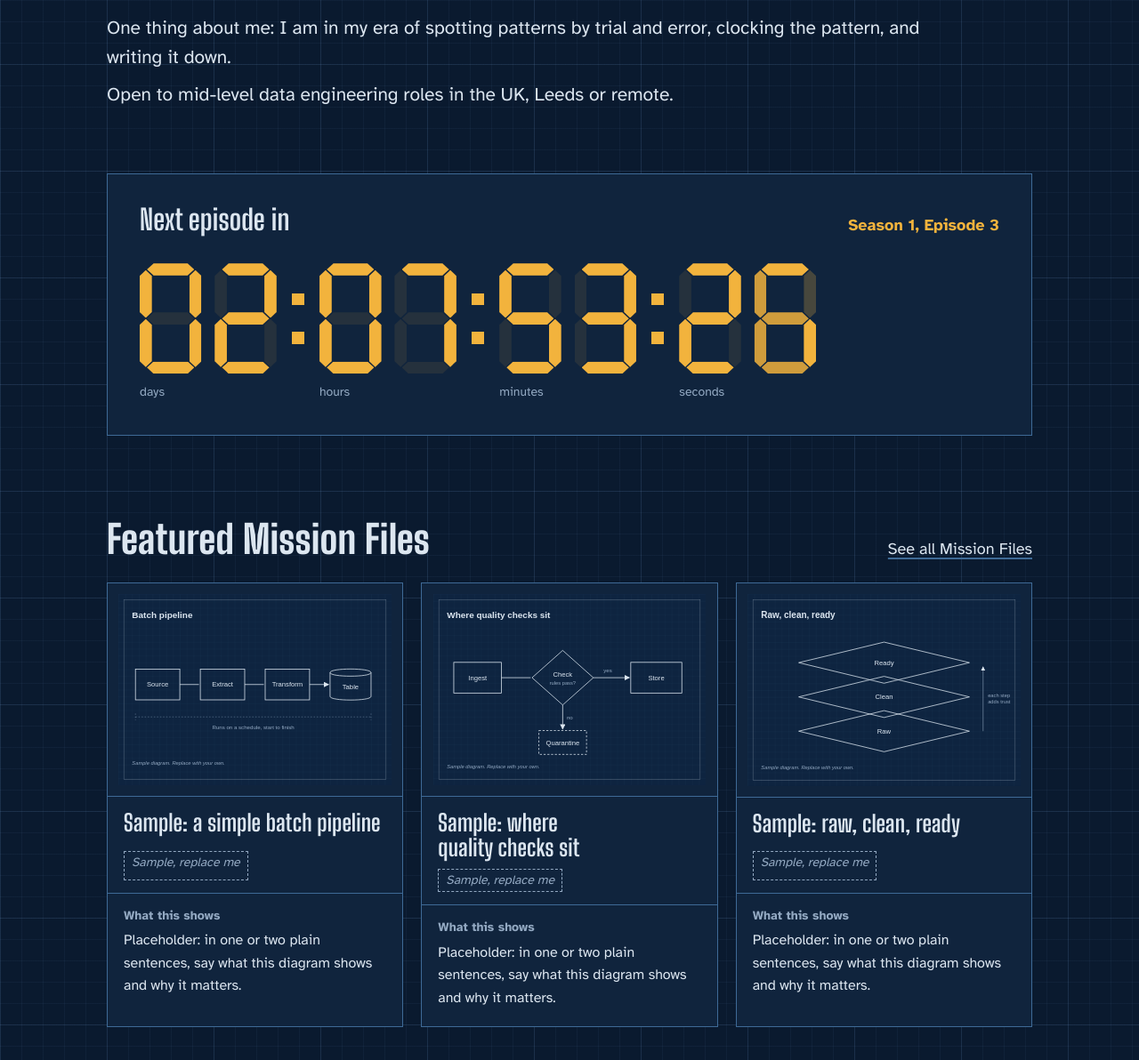
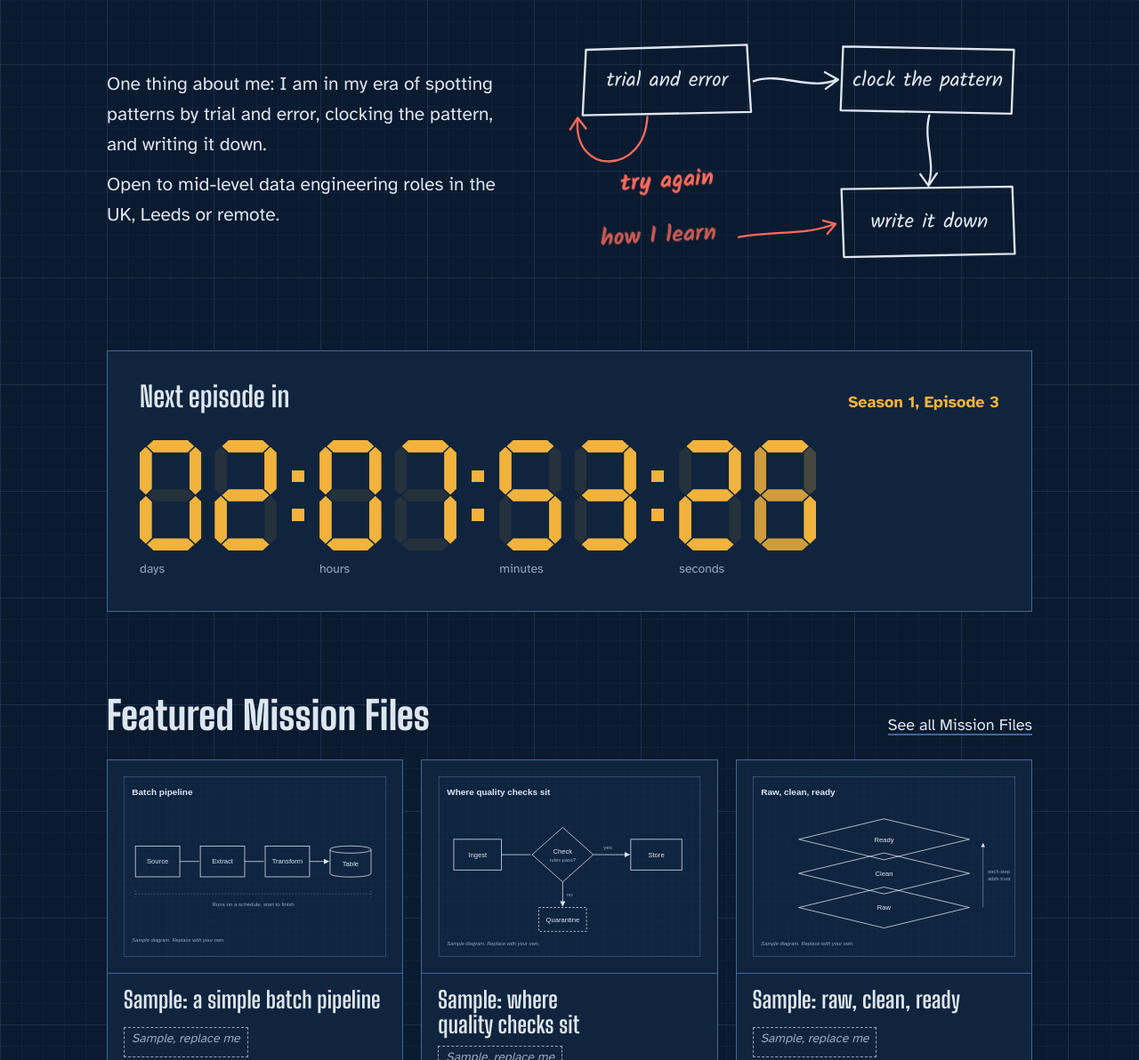
Before and after one commit to GoodnessAzike/goodness-site, an Astro site: page / in a window 1280 px wide. Shown: the part 528-1720 px from the top of the page at 89% size. Built offline with nearby package versions, Linux system fonts and the light colour scheme; Astro itself is replaced by a stand-in of ours.

Commit message:
Add character: red-pen handwriting layer and self-drawing 'how I learn' diagram
Co-Authored-By: Claude Opus 5.5 <noreply@anthropic.com>

```diff
--- a/package.json
+++ b/package.json
@@ -11,6 +11,7 @@
   "dependencies": {
     "@fontsource/atkinson-hyperlegible": "^5.3.0",
     "@fontsource/big-shoulders-display": "^5.3.0",
+    "@fontsource/kalam": "^5.3.0",
     "astro": "^7.4.13"
   }
 }
--- /dev/null
+++ b/src/components/HowILearn.astro
@@ -0,0 +1,64 @@
+---
+// Hand-drawn diagram of Goodness's own line: trial and error, clock the pattern, write it down.
+// It sketches itself once on page load. With reduced motion it simply appears.
+---
+<figure class="how">
+  <svg viewBox="0 0 560 330" role="img" aria-labelledby="how-title">
+    <title id="how-title">Hand-drawn workflow: trial and error, then clock the pattern, then write it down. A red loop says try again.</title>
+
+    <g class="ink">
+      <path class="draw s1" d="M22 44 L216 38 L221 119 L18 123 Z" />
+      <text class="lbl s1t" x="120" y="88">trial and error</text>
+
+      <path class="draw s2" d="M224 82 C 256 70, 292 94, 324 80" />
+      <path class="draw s2" d="M310 71 L326 80 L311 91" />
+
+      <path class="draw s3" d="M332 40 L538 44 L535 121 L329 117 Z" />
+      <text class="lbl s3t" x="434" y="88">clock the pattern</text>
+
+      <path class="draw s4" d="M436 123 C 428 152, 444 180, 435 206" />
+      <path class="draw s4" d="M425 194 L435 208 L445 193" />
+
+      <path class="draw s5" d="M330 212 L536 209 L539 290 L333 294 Z" />
+      <text class="lbl s5t" x="436" y="258">write it down</text>
+    </g>
+
+    <g class="red">
+      <path class="draw s6" d="M96 125 C 92 196, 6 196, 12 128" />
+      <path class="draw s6" d="M3 140 L12 126 L22 139" />
+      <text class="note s6t" x="64" y="214">try again</text>
+
+      <path class="draw s7" d="M206 270 C 250 262, 288 268, 322 254" />
+      <path class="draw s7" d="M308 250 L323 254 L313 266" />
+      <text class="note s7t" x="40" y="280">how I learn</text>
+    </g>
+  </svg>
+</figure>
+
+<style>
+  .how { margin: 0; }
+  svg { width: 100%; height: auto; display: block; overflow: visible; }
+
+  .draw { fill: none; stroke-width: 2.5; stroke-linecap: round; stroke-linejoin: round; stroke-dasharray: 1000; stroke-dashoffset: 0; }
+  .ink .draw { stroke: var(--paper); }
+  .red .draw { stroke: var(--redline); }
+
+  .lbl { font-family: var(--font-hand); font-size: 25px; fill: var(--paper); text-anchor: middle; }
+  .note { font-family: var(--font-hand); font-size: 28px; font-weight: 700; fill: var(--redline); }
+  .s6t { transform: rotate(-4deg); transform-origin: 64px 214px; }
+  .s7t { transform: rotate(-3deg); transform-origin: 40px 280px; }
+
+  /* One orchestrated moment: the diagram sketches itself in order */
+  .draw { animation: sketch 0.7s ease-out both; }
+  .lbl, .note { animation: ink 0.5s ease-out both; }
+  .s1 { animation-delay: 0.3s; }  .s1t { animation-delay: 0.8s; }
+  .s2 { animation-delay: 1.1s; }
+  .s3 { animation-delay: 1.5s; }  .s3t { animation-delay: 2.0s; }
+  .s4 { animation-delay: 2.3s; }
+  .s5 { animation-delay: 2.7s; }  .s5t { animation-delay: 3.2s; }
+  .s6 { animation-delay: 3.6s; }  .s6t { animation-delay: 4.0s; }
+  .s7 { animation-delay: 4.3s; }  .s7t { animation-delay: 4.7s; }
+
+  @keyframes sketch { from { stroke-dashoffset: 1000; } to { stroke-dashoffset: 0; } }
+  @keyframes ink { from { opacity: 0; } to { opacity: 1; } }
+</style>
--- a/src/components/MissionCard.astro
+++ b/src/components/MissionCard.astro
@@ -16,7 +16,7 @@ const Heading = headingLevel;
       {sample && <span class="sample-tag">Sample, replace me</span>}
     </div>
     <div class="tb-note">
-      <p class="tb-label">What this shows</p>
+      <p class="tb-label hand">What this shows</p>
       <p>{whatThisShows}</p>
     </div>
   </div>
@@ -42,5 +42,5 @@ const Heading = headingLevel;
     justify-items: start;
   }
   .tb-note { padding: 14px 18px 18px; display: grid; gap: 4px; align-content: start; font-size: 1rem; }
-  .tb-label { color: var(--muted); font-size: 0.875rem; font-weight: 700; }
+  .tb-label { font-size: 1.125rem; font-weight: 700; transform: rotate(-1.5deg); transform-origin: left; }
 </style>
--- a/src/layouts/Base.astro
+++ b/src/layouts/Base.astro
@@ -4,6 +4,8 @@ import '@fontsource/big-shoulders-display/800';
 import '@fontsource/atkinson-hyperlegible/400';
 import '@fontsource/atkinson-hyperlegible/400-italic';
 import '@fontsource/atkinson-hyperlegible/700';
+import '@fontsource/kalam/400';
+import '@fontsource/kalam/700';
 import '../styles/global.css';
 import Header from '../components/Header.astro';
 import Footer from '../components/Footer.astro';
--- a/src/pages/index.astro
+++ b/src/pages/index.astro
@@ -4,6 +4,7 @@ import Base from '../layouts/Base.astro';
 import Countdown from '../components/Countdown.astro';
 import MissionCard from '../components/MissionCard.astro';
 import Placeholder from '../components/Placeholder.astro';
+import HowILearn from '../components/HowILearn.astro';
 import { site } from '../data/site';
 
 const featured = (await getCollection('missions', ({ data }) => data.featured))
@@ -21,10 +22,13 @@ const nextLabel = latest
 <Base>
   <section class="hero">
     <h1>{site.tagline.split(/(?<=,)\s+/).map((part) => <span>{part}</span>)}</h1>
-    <div class="intro">
-      {site.intro.map((line, i) =>
-        line ? <p>{line}</p> : <p><Placeholder>intro line {i + 1}</Placeholder></p>,
-      )}
+    <div class="hero-row">
+      <div class="intro">
+        {site.intro.map((line, i) =>
+          line ? <p>{line}</p> : <p><Placeholder>intro line {i + 1}</Placeholder></p>,
+        )}
+      </div>
+      <HowILearn />
     </div>
   </section>
 
@@ -46,9 +50,16 @@ const nextLabel = latest
 
 <style>
   .hero { display: grid; gap: clamp(20px, 3vw, 32px); margin-bottom: clamp(40px, 7vw, 72px); }
-  .hero h1 { text-wrap: balance; max-width: 16ch; }
+  .hero h1 { text-wrap: balance; max-width: 18ch; }
   .hero h1 span { display: block; }
-  .intro { display: grid; gap: 8px; font-size: clamp(1.125rem, 2vw, 1.3125rem); }
+  .hero-row {
+    display: grid;
+    gap: 32px clamp(32px, 5vw, 64px);
+    grid-template-columns: minmax(0, 1fr) minmax(0, 1.15fr);
+    align-items: center;
+  }
+  @media (max-width: 820px) { .hero-row { grid-template-columns: 1fr; } }
+  .intro { display: grid; gap: 12px; align-content: start; font-size: clamp(1.125rem, 2vw, 1.3125rem); }
 
   .featured { margin-top: clamp(56px, 9vw, 96px); }
   .featured-head {
--- a/src/styles/global.css
+++ b/src/styles/global.css
@@ -8,11 +8,13 @@
   --muted: #93a9c2;      /* secondary text */
   --signal: #f2b33d;     /* countdown amber: clock + "next time" only */
   --signal-ghost: rgba(242, 179, 61, 0.09);
+  --redline: #ff6b5b;    /* red pen: hand-written notes on the blueprint */
   --grid-minor: rgba(120, 165, 215, 0.06);
   --grid-major: rgba(120, 165, 215, 0.11);
 
   --font-display: 'Big Shoulders Display', 'Arial Narrow', sans-serif;
   --font-body: 'Atkinson Hyperlegible', system-ui, sans-serif;
+  --font-hand: 'Kalam', 'Comic Sans MS', cursive;
 
   --measure: 68ch;
   --gutter: clamp(16px, 4vw, 40px);
@@ -93,6 +95,13 @@ main { flex: 1; padding-block: clamp(40px, 8vw, 88px) clamp(56px, 10vw, 120px);
 }
 .button:hover { background: var(--paper); color: var(--ink); }
 
+/* Red-pen note, as if written on the drawing by hand */
+.hand {
+  font-family: var(--font-hand);
+  color: var(--redline);
+  line-height: 1.35;
+}
+
 /* Clearly marked placeholder for content Goodness still has to write */
 .ph {
   display: inline-block;
```
Also changed, not shown: src/pages/episodes.astro (+5 -5 lines), 1 other file.
